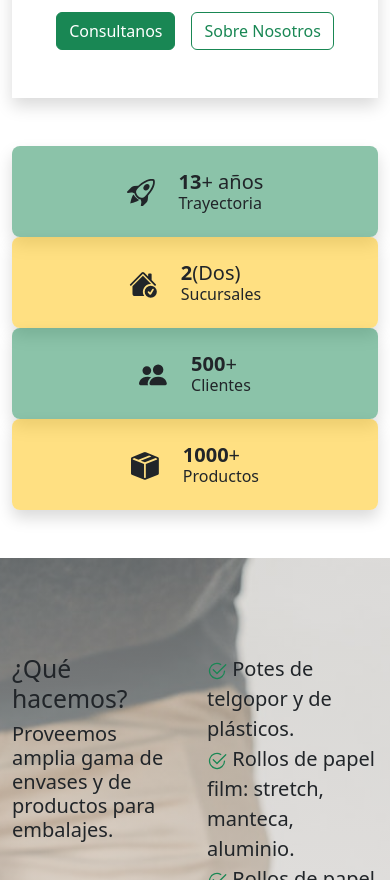
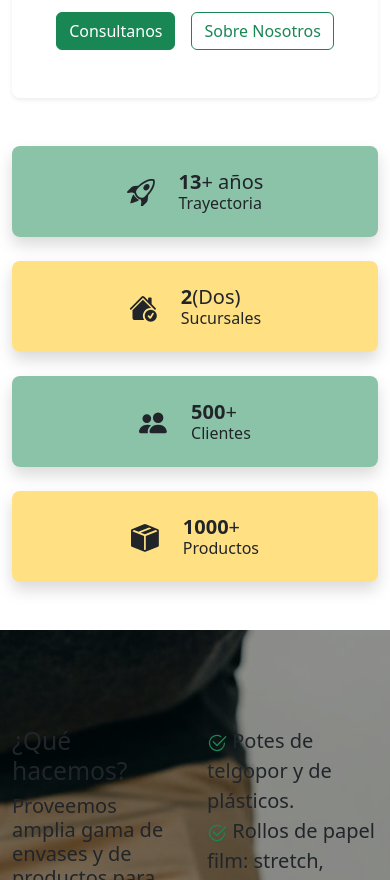
Before and after one commit to ezequielmonachesi/mbEnvasesReact, a React (Vite) app: page / in a window 390 px wide. Shown: the part 1120-2000 px from the top of the page. Built offline with nearby package versions, Linux system fonts and the light colour scheme.

Commit message:
se agrega borde redondeado a Nuestros productos, se corrige responsividad en iconos Trayectoria

```diff
--- a/src/App.css
+++ b/src/App.css
@@ -24,9 +24,9 @@
 
 .bannerDos{
   background-image: linear-gradient(
-      0deg,
-      rgb(236, 234, 234),
-      rgba(248, 242, 242, 0.397)
+    0deg,
+    rgba(0, 0, 0, 0.3),
+    rgba(0, 0, 0, 0.3)
     ),
     url(../src/assets/masProductos.jpg);
   background-position: center;
--- a/src/components/views/Inicio.jsx
+++ b/src/components/views/Inicio.jsx
@@ -22,7 +22,7 @@ const Inicio = () => {
       </Container>
       {/* Seccion Nuestros productos */}
       <Container>
-        <div className="shadow text-center py-5 border-3 my-5">
+        <div className="shadow-sm text-center py-5 border-3 my-5 rounded-3">
           <h2>Nuestros productos</h2>
           <h5 className="mt-3 text-secondary">
             Papel - Aluminio - Cartón - Plástico - Telgopor
@@ -42,8 +42,8 @@ const Inicio = () => {
       </Container>
       {/* Trayectoria */}
       <Container>
-        <Row>
-          <Col md={5} lg={3}>
+        <Row className="justify-content-center gy-4">
+          <Col md={5} lg={3} className="">
             <div className="d-flex justify-content-center align-items-center p-4 bg-success bg-opacity-50 rounded-3 shadow">
               <span className="display-6 lh-1 text-blue mb-0">
                 <RocketTakeoff></RocketTakeoff>
@@ -57,7 +57,7 @@ const Inicio = () => {
               </div>
             </div>
           </Col>
-          <Col md={5} lg={3}>
+          <Col md={5} lg={3} className="">
             <div className="d-flex justify-content-center align-items-center p-4 bg-warning bg-opacity-50 rounded-3 shadow">
               <span className="display-6 lh-1 text-blue mb-0">
                 <HouseCheckFill></HouseCheckFill>
@@ -71,7 +71,7 @@ const Inicio = () => {
               </div>
             </div>
           </Col>
-          <Col md={5} lg={3}>
+          <Col md={5} lg={3} className="">
             <div className="d-flex justify-content-center align-items-center p-4 bg-success bg-opacity-50 rounded-3 shadow">
               <span className="display-6 lh-1 text-blue mb-0">
                 <PeopleFill></PeopleFill>
@@ -85,7 +85,7 @@ const Inicio = () => {
               </div>
             </div>
           </Col>
-          <Col md={5} lg={3}>
+          <Col md={5} lg={3} className="">
             <div className="d-flex justify-content-center align-items-center p-4 bg-warning bg-opacity-50 rounded-3 shadow">
               <span className="display-6 lh-1 text-blue mb-0">
                 <BoxSeamFill></BoxSeamFill>
@@ -101,6 +101,7 @@ const Inicio = () => {
           </Col>
         </Row>
       </Container>
+      {/* ¿Que hacemos? */}
       <Container fluid className="bannerDos mt-5 py-5">
         <Row className="mt-5 ">
           <Col>
@@ -112,33 +113,36 @@ const Inicio = () => {
           <Col>
             <ul className="list-unstyled">
               <li className="fs-5">
-                <Check2Circle className="text-success"></Check2Circle> Potes de telgopor y de plásticos.
+                <Check2Circle className="text-success"></Check2Circle> Potes de
+                telgopor y de plásticos.
               </li>
               <li className="fs-5">
-                <Check2Circle className="text-success"></Check2Circle> Rollos de papel film: stretch,
-                manteca, aluminio.
+                <Check2Circle className="text-success"></Check2Circle> Rollos de
+                papel film: stretch, manteca, aluminio.
               </li>
               <li className="fs-5">
-                <Check2Circle className="text-success"></Check2Circle> Rollos de papel film: stretch,
-                manteca, aluminio.
+                <Check2Circle className="text-success"></Check2Circle> Rollos de
+                papel film: stretch, manteca, aluminio.
               </li>
               <li className="fs-5">
-                <Check2Circle className="text-success"></Check2Circle> Rollos de: papel gris, Kraff,
-                regalo, servilleta, higiénico.
+                <Check2Circle className="text-success"></Check2Circle> Rollos
+                de: papel gris, Kraff, regalo, servilleta, higiénico.
               </li>
               <li className="fs-5">
-                <Check2Circle className="text-success"></Check2Circle> Papel térmico, de obra y doble
-                químico.
+                <Check2Circle className="text-success"></Check2Circle> Papel
+                térmico, de obra y doble químico.
               </li>
               <li className="fs-5">
-                <Check2Circle className="text-success"></Check2Circle> Toallas plegables
+                <Check2Circle className="text-success"></Check2Circle> Toallas
+                plegables
               </li>
               <li className="fs-5">
-                <Check2Circle className="text-success"></Check2Circle> Servilletas para aparatos,
-                confiteria, service express.
+                <Check2Circle className="text-success"></Check2Circle>{" "}
+                Servilletas para aparatos, confiteria, service express.
               </li>
               <li className="fs-5">
-                <Check2Circle className="text-success"></Check2Circle> Servilletas "Elegantes"
+                <Check2Circle className="text-success"></Check2Circle>{" "}
+                Servilletas "Elegantes"
               </li>
             </ul>
           </Col>
```
